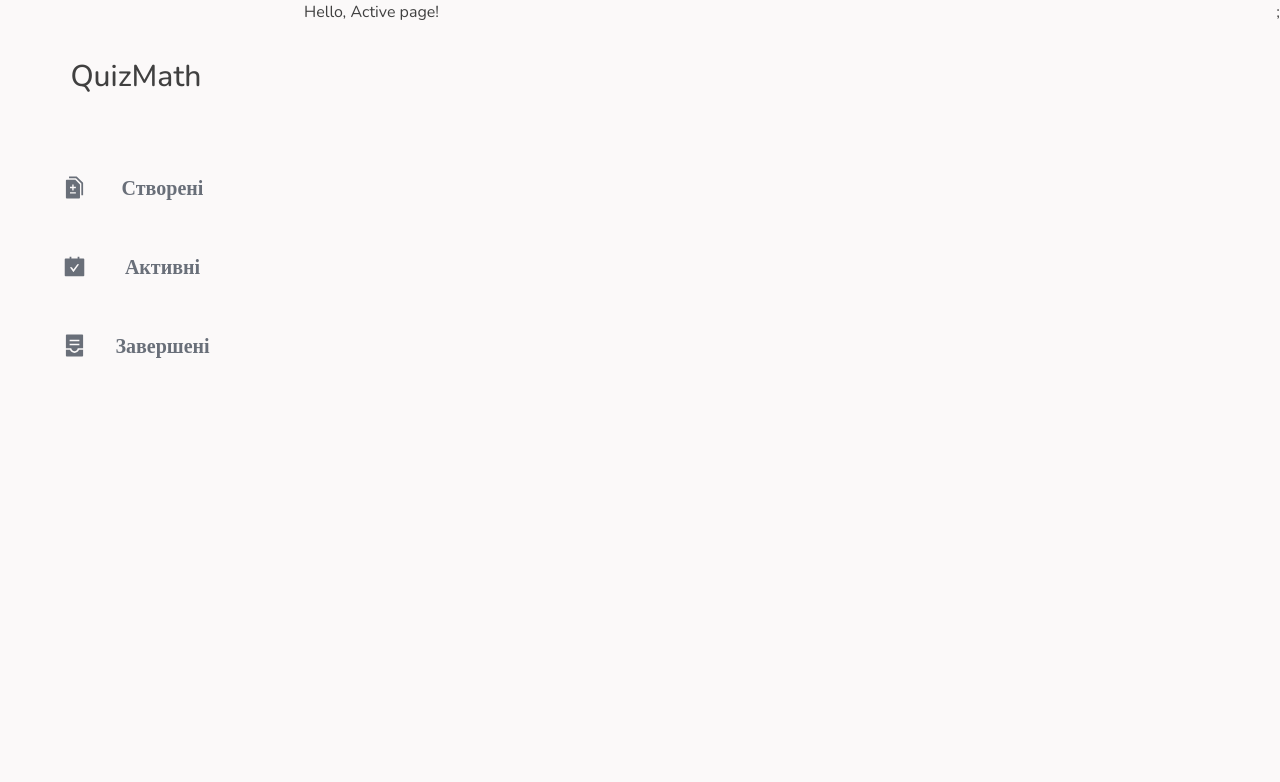
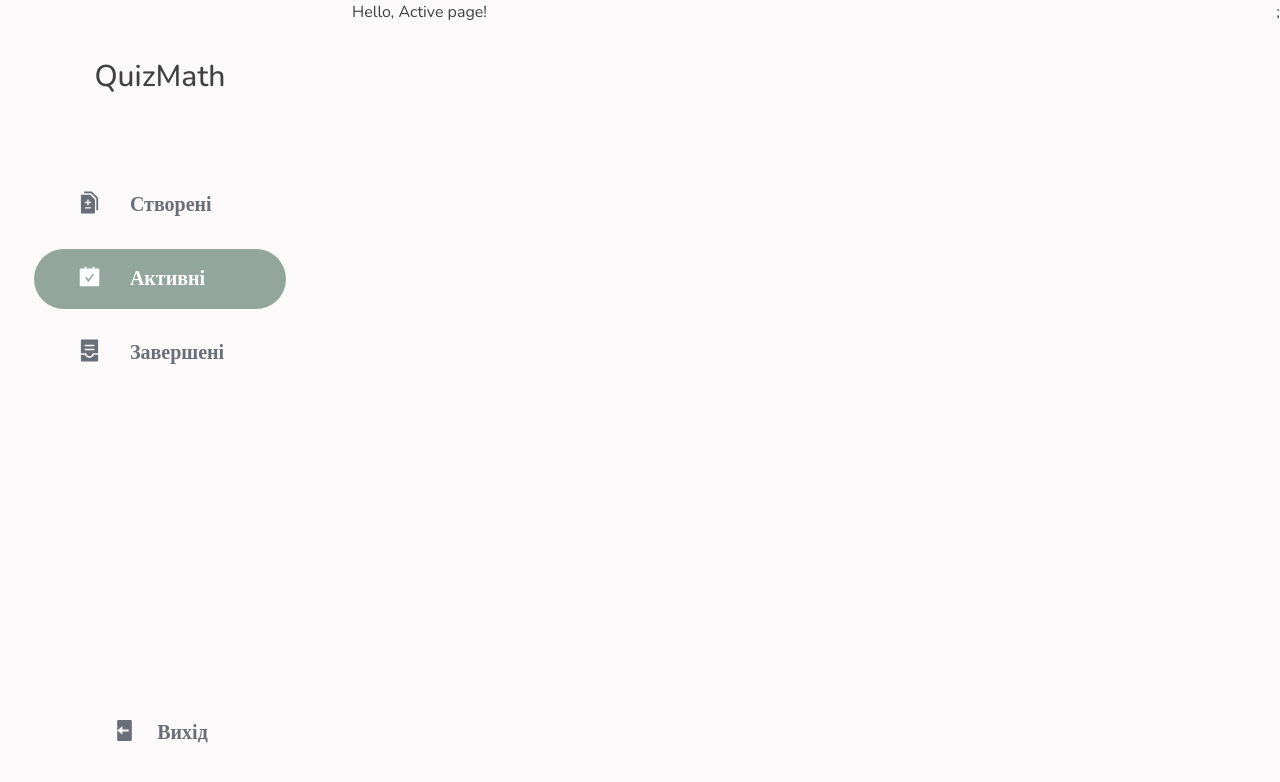
Before and after one commit to illyakomar/quiz-math, a Next.js app: page /active in a window 1280 px wide. Shown: the top 782 px of the page. Built offline with nearby package versions, Linux system fonts and the light colour scheme.

Commit message:
feat(layout): add active sidebar

```diff
--- a/src/components/sidebar/Sidebar.tsx
+++ b/src/components/sidebar/Sidebar.tsx
@@ -1,16 +1,31 @@
+"use client";
+
 import React from "react";
 import Link from "next/link";
+import { usePathname } from "next/navigation";
+
 import { sidebarData } from "./constant";
+import { BiSolidLogOut } from "react-icons/bi";
 
 const Sidebar = () => {
+  const currentRoute = usePathname();
+
   return (
     <aside className="sidebar">
       <div className="sidebar__container">
+        <div className="sidebar__header">
           <a className="sidebar__logo">QuizMath</a>
           <ul className="sidebar__list">
             {sidebarData.map((link) => (
-            <li key={link.id} className="sidebar__item">
-              <Link className="sidebar__item-container" href={link.url}>
+              <li key={link.id}>
+                <Link
+                  className={
+                    currentRoute === link.url
+                      ? "sidebar__item-container sidebar__active"
+                      : "sidebar__item-container"
+                  }
+                  href={link.url}
+                >
                   <div className="sidebar__icon">{link.icon}</div>
                   <span className="sidebar__title">{link.title}</span>
                 </Link>
@@ -18,6 +33,15 @@ const Sidebar = () => {
             ))}
           </ul>
         </div>
+        <div className="sidebar__footer">
+          <div className="sidebar__footer-container">
+            <div className="sidebar__icon">
+              <BiSolidLogOut size={25} />
+            </div>
+            <span className="sidebar__title">Вихід</span>
+          </div>
+        </div>
+      </div>
     </aside>
   );
 };
--- a/src/styles/layout/_sidebar.scss
+++ b/src/styles/layout/_sidebar.scss
@@ -1,6 +1,6 @@
 .sidebar {
   height: 100vh;
-  width: 17rem;
+  width: 20rem;
   position: sticky;
   left: 0;
   top: 0;
@@ -8,10 +8,38 @@
 
   &__container {
     display: grid;
-    align-items: center;
+    align-content: space-between;
+    height: 100%;
+  }
+
+  &__header {
+    display: grid;
+    gap: 78px;
+    margin-top: 56px;
     justify-items: center;
-    margin-top: 56px;
-    gap: 78px;
+  }
+
+  &__footer {
+    display: grid;
+    justify-content: center;
+    margin-bottom: 37px;
+  }
+
+  &__footer-container {
+    gap: 20px;
+    padding: 15px 40px;
+    display: grid;
+    grid-template-columns: auto 1fr;
+    cursor: pointer;
+
+    &:hover {
+      background-color: #92a69d;
+      border-radius: 30px;
+
+      * {
+        color: #ffffff;
+      }
+    }
   }
 
   &__logo {
@@ -23,26 +51,47 @@
 
   &__title {
     font-size: 20px;
-    color: #696F79;
+    color: #696f79;
     font-style: normal;
     font-weight: 700;
-    line-height: normal;
-    text-align: left;
   }
 
-  &__list{
+  &__list {
     display: grid;
-    gap: 47px;
+    gap: 14px;
+
+    &:last-child {
+      display: grid;
+      align-content: space-between;
+    }
   }
 
   &__icon {
-    width: 25px;
-    color: #696F79;
+    color: #696f79;
+    height: 25px;
   }
 
-  &__item-container{
+  &__item-container {
     display: grid;
-    grid-auto-flow: column;
+    grid-template-columns: auto 1fr;
     gap: 28px;
+    padding: 15px 62px 15px 43px;
+
+    &:hover {
+      background-color: #92a69d;
+      border-radius: 30px;
+
+      * {
+        color: #ffffff;
+      }
+    }
+  }
+
+  &__active {
+    background-color: #92a69d;
+    border-radius: 30px;
+    * {
+      color: #ffffff;
+    }
   }
 }
```
Lines whose indentation alone changed are shown as unchanged.
